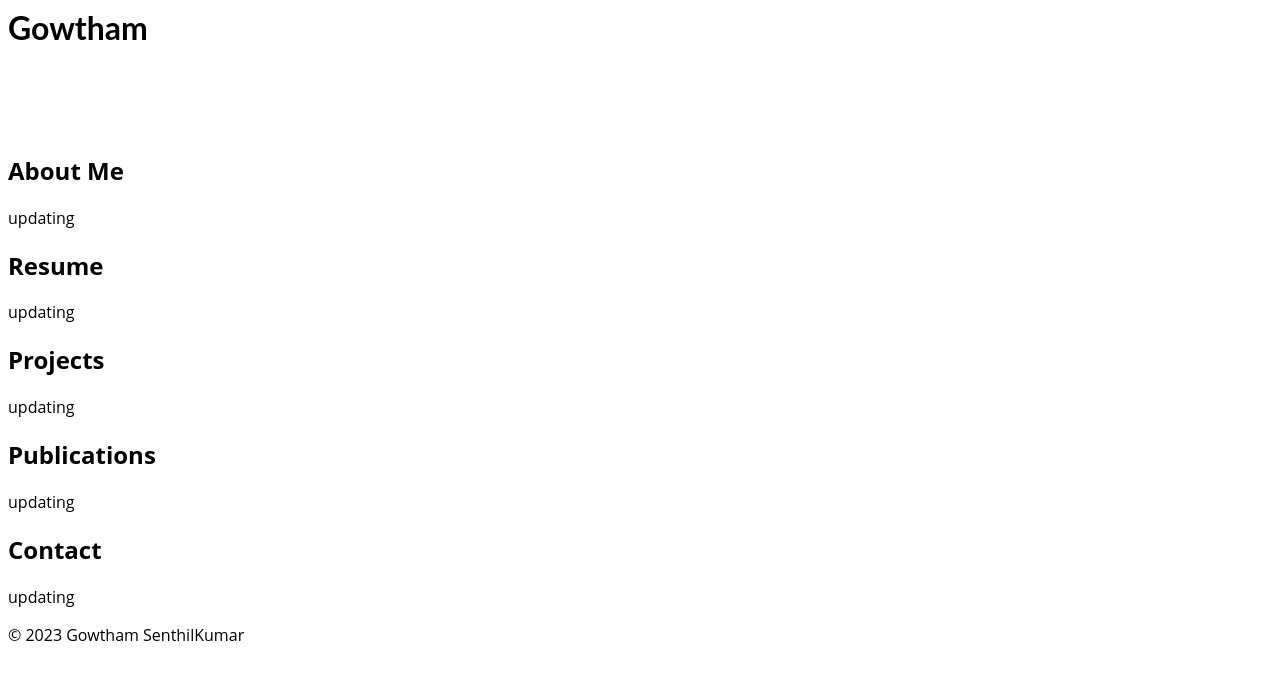
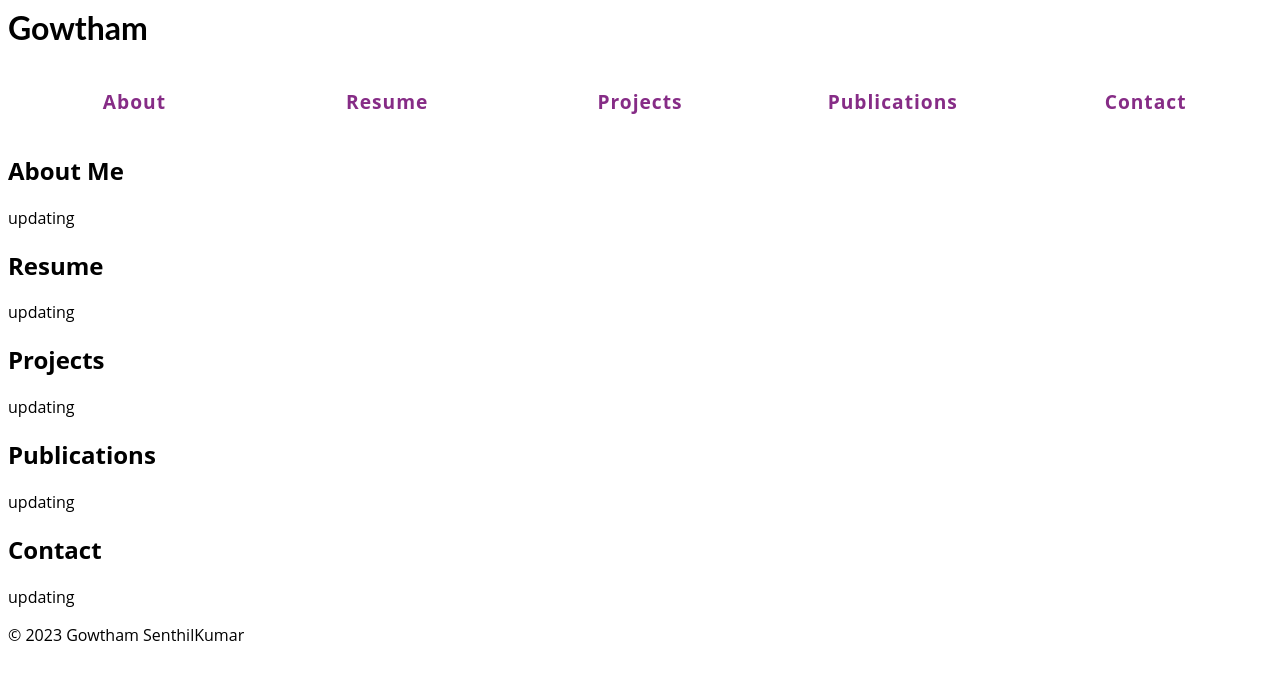
Before and after one commit to gowtham291/gowtham291.github.io, a plain HTML site: page index.html in a window 1280 px wide. Drawn offline with Linux system fonts and the light colour scheme; a script that the page names is missing.

Commit message:
Update style.css

```diff
--- a/style.css
+++ b/style.css
@@ -95,7 +95,7 @@ h1 {
   display: block;
   padding: 1em;
   text-decoration: none;
-  color: #fff;
+  color: #862c86;
   font-size: 1.2em;
   font-weight: bold;
   letter-spacing: 1px;
```
